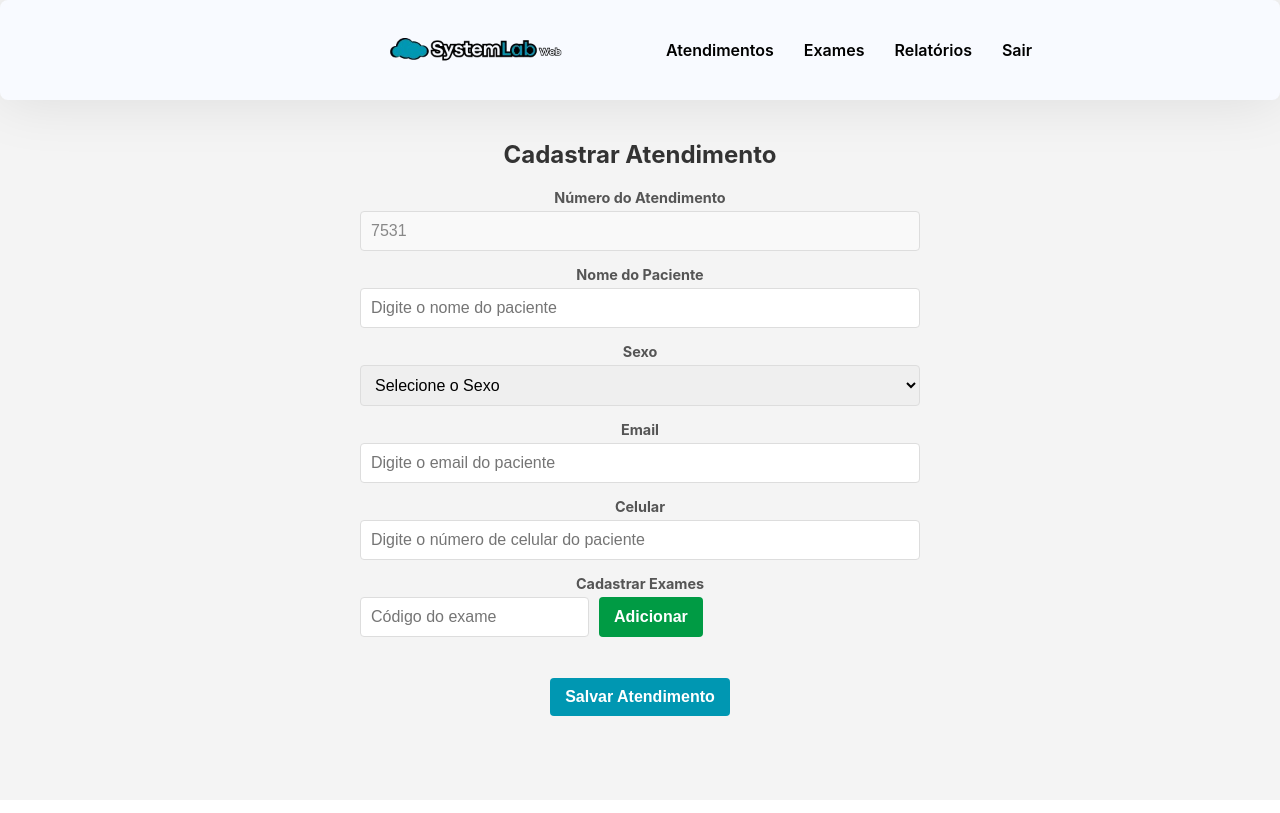
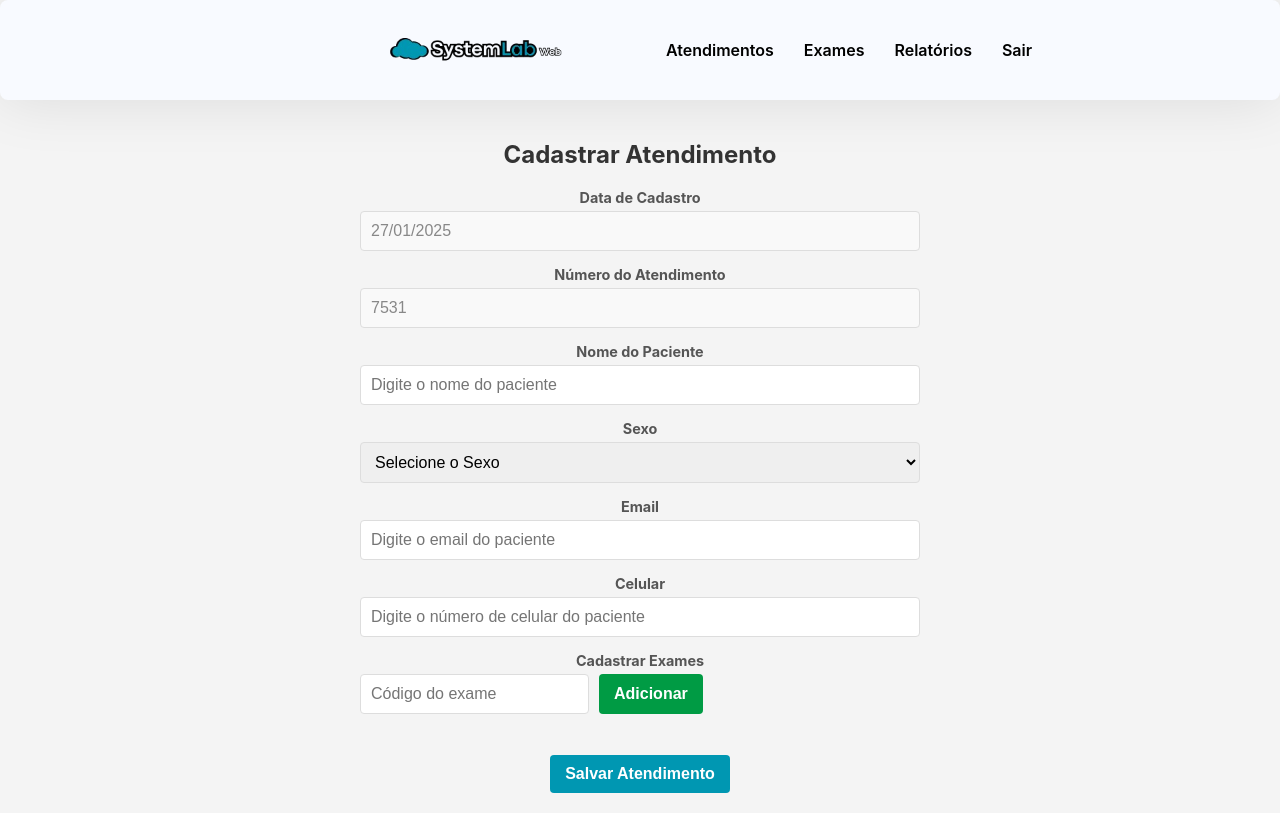
Before and after one commit to CoderRocha/systemlab-web, a React (Create React App) app in the folder front-end/: page /cadastraratendimento in a window 1280 px wide. Built offline with nearby package versions, Linux system fonts and the light colour scheme; the HTML template or start-up script is replaced by a standard one.

Commit message:
added 'datacadastro' to the front-end

```diff
--- a/front-end/src/components/atendimentos/Atendimentos.js
+++ b/front-end/src/components/atendimentos/Atendimentos.js
@@ -52,6 +52,7 @@ export default function Atendimentos() {
               <thead>
                 <tr>
                   <th>Número do Atendimento</th>
+                  <th>Data de Cadastro</th>
                   <th>Nome do Paciente</th>
                   <th>Sexo</th>
                   <th>Email</th>
@@ -64,6 +65,7 @@ export default function Atendimentos() {
                 {atendimentos.map((atendimento) => (
                   <tr key={atendimento.numero_atendimento}>
                     <td>{atendimento.numero_atendimento}</td>
+                    <td>{atendimento.dataCadastro}</td>
                     <td>{atendimento.nomePaciente}</td>
                     <td>{atendimento.sexo}</td>
                     <td>{atendimento.email}</td>
--- a/front-end/src/pages/cadastrarAtendimento/CadastrarAtendimento.js
+++ b/front-end/src/pages/cadastrarAtendimento/CadastrarAtendimento.js
@@ -16,18 +16,23 @@ export default function CadastrarAtendimento() {
     email: '',
     celular: '',
     exames: [],
+    dataCadastro: '', // campo para data de cadastro
   });
 
   const [novoExame, setNovoExame] = useState('');
   const [numeroAtendimento, setNumeroAtendimento] = useState(null); // state para o número de atendimento
   const [loading, setLoading] = useState(false); // state para exibir "Carregando..."
 
-  const backendUrl = process.env.REACT_APP_BACKEND_URL; // URL do backend do  .env
+  const backendUrl = process.env.REACT_APP_BACKEND_URL; // URL do backend do .env
 
   useEffect(() => {
-    // aqui gera o número de atendimento apenas uma vez quando a página é carregada
+    // Gera o número de atendimento e a data de cadastro apenas uma vez
     const numero = Math.floor(1000 + Math.random() * 9000);
     setNumeroAtendimento(numero);
+
+    const hoje = new Date();
+    const dataFormatada = hoje.toLocaleDateString('pt-BR'); // formato dd/mm/aaaa
+    setFormData((prev) => ({ ...prev, dataCadastro: dataFormatada }));
   }, []);
 
   const handleInputChange = (e) => {
@@ -60,10 +65,10 @@ export default function CadastrarAtendimento() {
     };
 
     try {
-      // aqui acontece a requisição POST para o backend
+      // Requisição POST para o backend
       await axios.post(`${backendUrl}/atendimentos`, atendimentoData);
 
-      // aqui redireciona para a página de atendimentos após salvar o atendimento com sucesso
+      // Redireciona para a página de atendimentos após salvar
       navigate('/atendimentos');
     } catch (error) {
       console.error('Erro ao salvar atendimento:', error);
@@ -79,6 +84,15 @@ export default function CadastrarAtendimento() {
       <div className={styles.container}>
         <h2>Cadastrar Atendimento</h2>
         <form className={styles.form} onSubmit={handleSubmit}>
+          <div className={styles.formGroup}>
+            <label>Data de Cadastro</label>
+            <input
+              type="text"
+              value={formData.dataCadastro}
+              readOnly
+              className={styles.readOnlyInput}
+            />
+          </div>
           <div className={styles.formGroup}>
             <label>Número do Atendimento</label>
             <input
```
Also changed, not shown: 1 other file (tests, documents, lock files or other folders).
